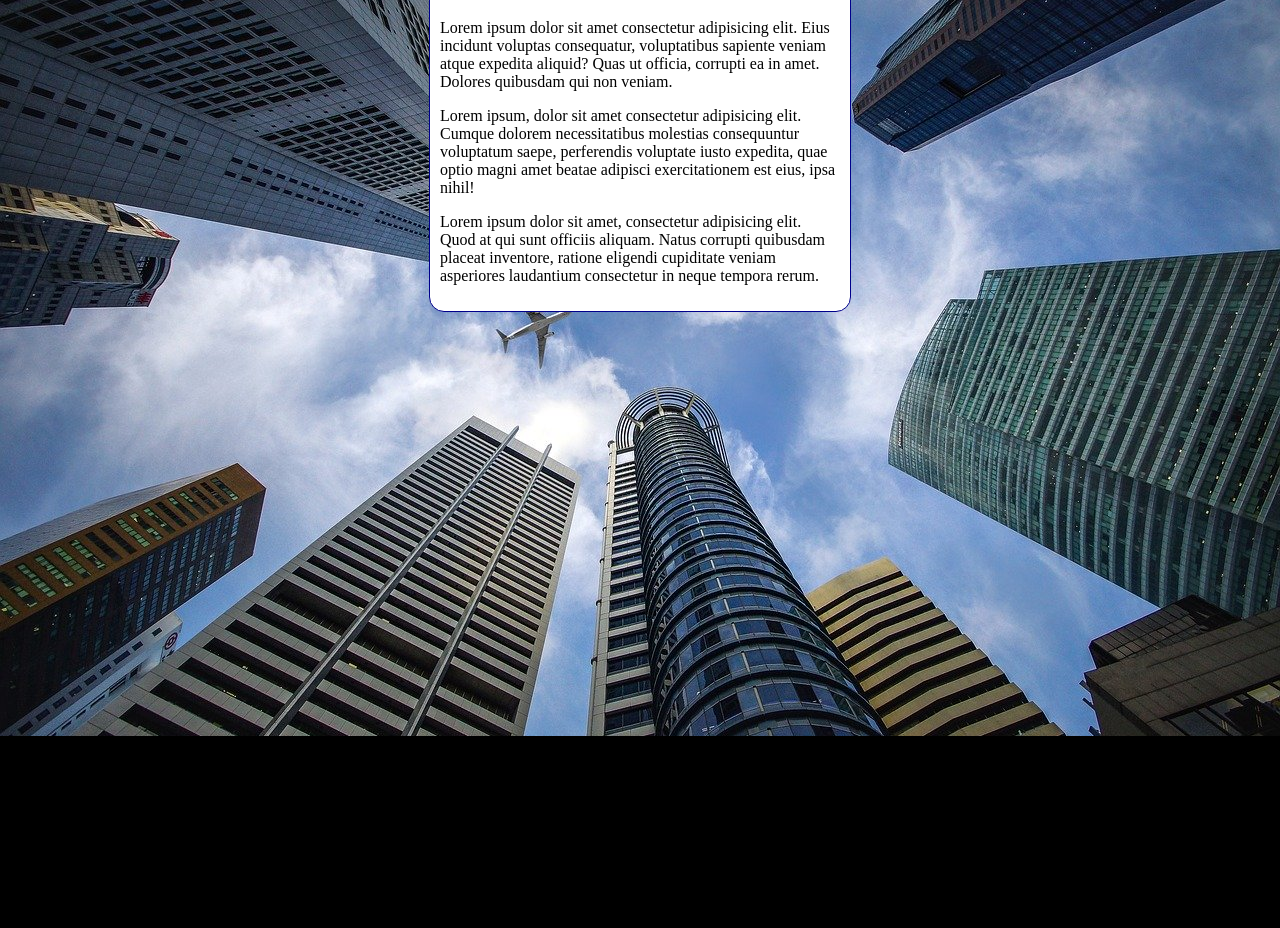
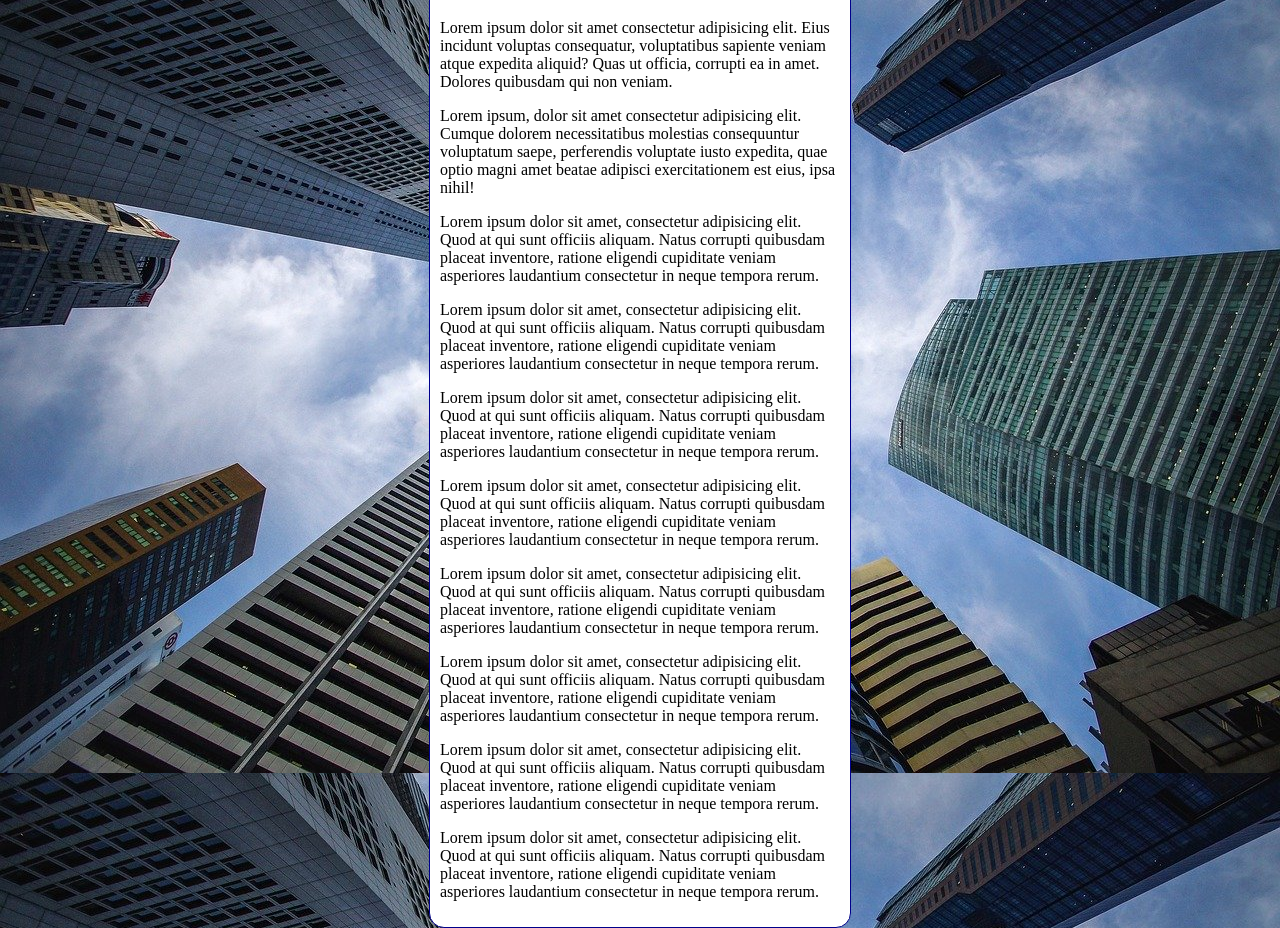
Before and after one commit to 2Rfps1/html-css, a plain HTML site: page ex013/fundo006.html in a window 1280 px wide. Shown: the part 80-1008 px from the top of the page. Before the commit the page ends 816 px from the top, so only its background shows below. Drawn offline with Linux system fonts and the light colour scheme.

Commit message:
Background-attachment e shorthand

```diff
--- a/ex013/fundo006.html
+++ b/ex013/fundo006.html
@@ -3,24 +3,23 @@
 <head>
     <meta charset="UTF-8">
     <meta name="viewport" content="width=device-width, initial-scale=1.0">
-    <title>Document</title>
+    <title>Fundo Fixo de tela</title>
     <style>
         body{
             height: 100vh;
-            background-color: black;
-            background-image: url(imagens/wallpaper002.jpg);
-            background-position: center top;
-            background-repeat: no-repeat;
+            background: black url(imagens/wallpaper002.jpg) center center no-repeat fixed;
             background-size: cover;
+
         }
         main{
             background-color: white;
-            width: 400px;
+            max-width: 400px;
             padding: 10px;
             margin: auto;
             border: 1px solid darkblue;
             border-radius: 15px;
         }
+
     </style>
 </head>
 <body>
@@ -29,6 +28,15 @@
         <p>Lorem ipsum dolor sit amet consectetur adipisicing elit. Eius incidunt voluptas consequatur, voluptatibus sapiente veniam atque expedita aliquid? Quas ut officia, corrupti ea in amet. Dolores quibusdam qui non veniam.</p>
         <p>Lorem ipsum, dolor sit amet consectetur adipisicing elit. Cumque dolorem necessitatibus molestias consequuntur voluptatum saepe, perferendis voluptate iusto expedita, quae optio magni amet beatae adipisci exercitationem est eius, ipsa nihil!</p>
         <p>Lorem ipsum dolor sit amet, consectetur adipisicing elit. Quod at qui sunt officiis aliquam. Natus corrupti quibusdam placeat inventore, ratione eligendi cupiditate veniam asperiores laudantium consectetur in neque tempora rerum.</p>
+        <p>Lorem ipsum dolor sit amet, consectetur adipisicing elit. Quod at qui sunt officiis aliquam. Natus corrupti quibusdam placeat inventore, ratione eligendi cupiditate veniam asperiores laudantium consectetur in neque tempora rerum.</p>
+        <p>Lorem ipsum dolor sit amet, consectetur adipisicing elit. Quod at qui sunt officiis aliquam. Natus corrupti quibusdam placeat inventore, ratione eligendi cupiditate veniam asperiores laudantium consectetur in neque tempora rerum.</p>
+        <p>Lorem ipsum dolor sit amet, consectetur adipisicing elit. Quod at qui sunt officiis aliquam. Natus corrupti quibusdam placeat inventore, ratione eligendi cupiditate veniam asperiores laudantium consectetur in neque tempora rerum.</p>
+        <p>Lorem ipsum dolor sit amet, consectetur adipisicing elit. Quod at qui sunt officiis aliquam. Natus corrupti quibusdam placeat inventore, ratione eligendi cupiditate veniam asperiores laudantium consectetur in neque tempora rerum.</p>
+        <p>Lorem ipsum dolor sit amet, consectetur adipisicing elit. Quod at qui sunt officiis aliquam. Natus corrupti quibusdam placeat inventore, ratione eligendi cupiditate veniam asperiores laudantium consectetur in neque tempora rerum.</p>
+        <p>Lorem ipsum dolor sit amet, consectetur adipisicing elit. Quod at qui sunt officiis aliquam. Natus corrupti quibusdam placeat inventore, ratione eligendi cupiditate veniam asperiores laudantium consectetur in neque tempora rerum.</p>
+        <p>Lorem ipsum dolor sit amet, consectetur adipisicing elit. Quod at qui sunt officiis aliquam. Natus corrupti quibusdam placeat inventore, ratione eligendi cupiditate veniam asperiores laudantium consectetur in neque tempora rerum.</p>
+
+
     </main>
 </body>
 </html>
```
